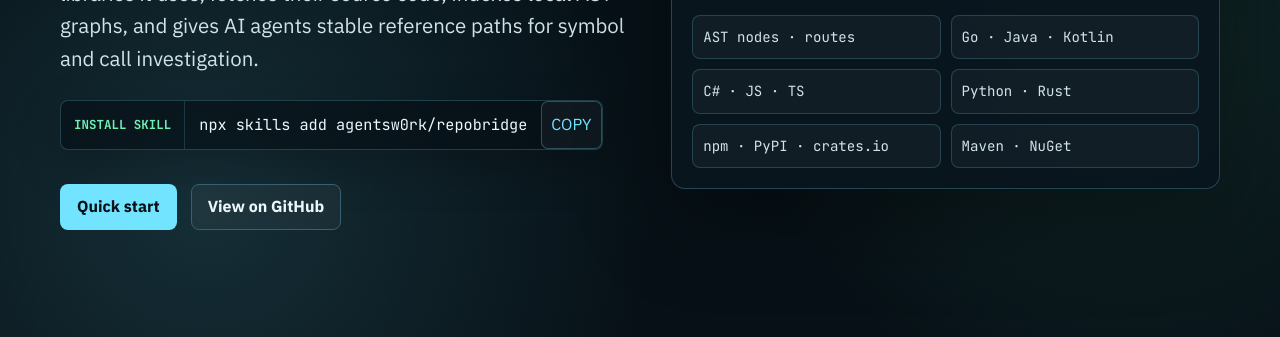
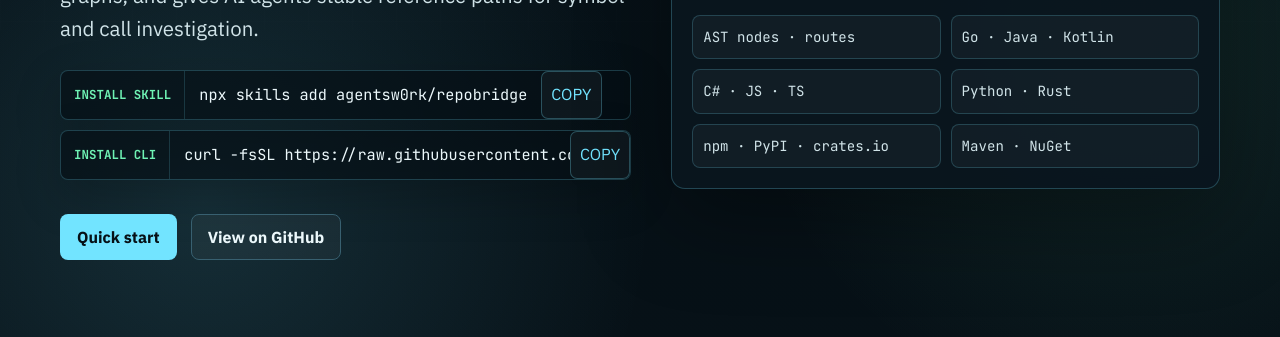
Before and after one commit to agentsw0rk/repobridge, a plain HTML site: page index.html in a window 1280 px wide. Shown: the part 463-800 px from the top of the page. Drawn offline with Linux system fonts and the light colour scheme.

Commit message:
Add install script for latest CLI binary

```diff
--- a/index.html
+++ b/index.html
@@ -192,11 +192,18 @@
         font-size: clamp(1.08rem, 2vw, 1.28rem);
       }
 
+      .install-stack {
+        display: inline-flex;
+        flex-direction: column;
+        gap: 10px;
+        max-width: 100%;
+        margin-top: 24px;
+      }
+
       .install-callout {
         display: inline-flex;
         align-items: center;
         max-width: 100%;
-        margin-top: 24px;
         border: 1px solid rgba(114, 228, 255, 0.22);
         border-radius: 8px;
         background: rgba(6, 14, 20, 0.66);
@@ -660,6 +667,11 @@
           padding-top: 40px;
         }
 
+        .install-stack {
+          display: flex;
+          width: 100%;
+        }
+
         .install-callout {
           display: flex;
           width: 100%;
@@ -782,10 +794,17 @@
             repobridge scans a project, detects the frameworks and libraries it uses, fetches their source code,
             indexes local AST graphs, and gives AI agents stable reference paths for symbol and call investigation.
           </p>
-          <div class="install-callout" aria-label="Install the repobridge AI agent skill">
-            <span>Install skill</span>
-            <code id="install-skill-code">npx skills add agentsw0rk/repobridge</code>
-            <button class="copy-button install-copy" data-copy="install-skill-code">Copy</button>
+          <div class="install-stack">
+            <div class="install-callout" aria-label="Install the repobridge AI agent skill">
+              <span>Install skill</span>
+              <code id="install-skill-code">npx skills add agentsw0rk/repobridge</code>
+              <button class="copy-button install-copy" data-copy="install-skill-code">Copy</button>
+            </div>
+            <div class="install-callout" aria-label="Install the latest repobridge CLI binary">
+              <span>Install CLI</span>
+              <code id="install-cli-code">curl -fsSL https://raw.githubusercontent.com/agentsw0rk/repobridge/main/install.sh | bash</code>
+              <button class="copy-button install-copy" data-copy="install-cli-code">Copy</button>
+            </div>
           </div>
           <div class="hero-actions">
             <a class="button primary" href="#quickstart">Quick start</a>
```
Also changed, not shown: 1 other file.
